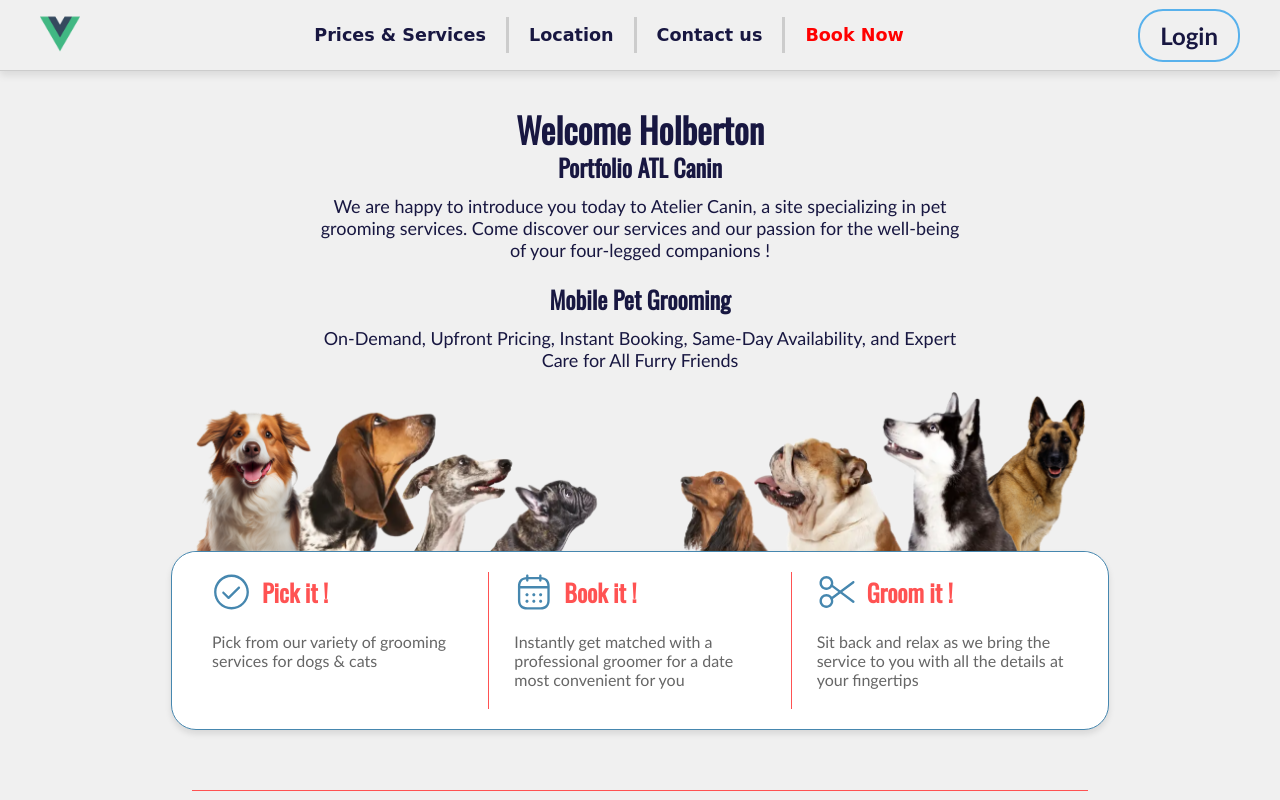
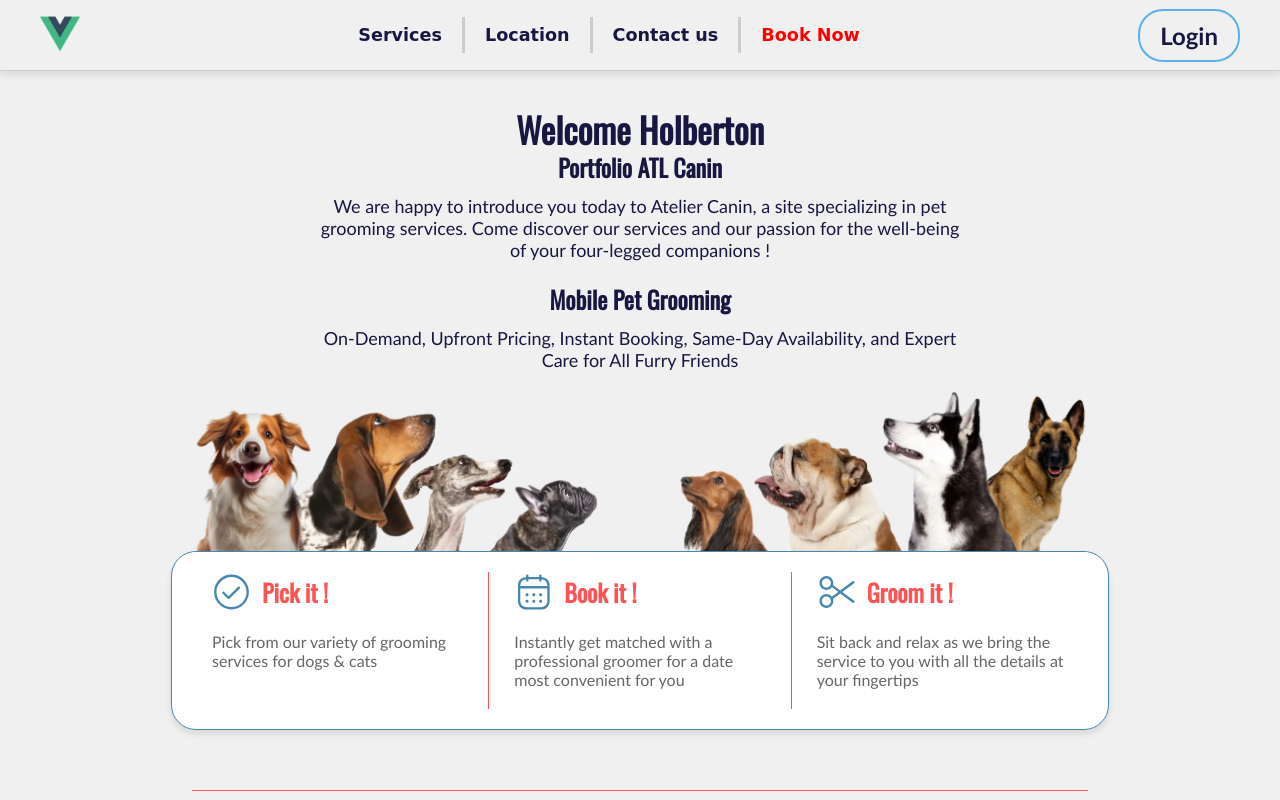
Before and after one commit to Air-KS/portfolio_atelier-canin, a Vue app in the folder frontend/: page / in a window 1280 px wide. Shown: the top 800 px of the page. Built offline with nearby package versions, Linux system fonts and the light colour scheme.

Commit message:
[Update header] - add link router for service

```diff
--- a/frontend/src/components/header.vue
+++ b/frontend/src/components/header.vue
@@ -13,7 +13,9 @@
 			<nav>
 				<ul class="nav-menu" :class="{ open: isMenuOpen }">
 					<li class="nav-menu-item">
-						<a href="#" class="nav-menu-link">Prices & Services</a>
+						<router-link to="/services" class="nav-menu-link">
+							Services
+						</router-link>
 					</li>
 					<li class="nav-menu-item">
 						<a href="#" class="nav-menu-link">Location</a>
```
